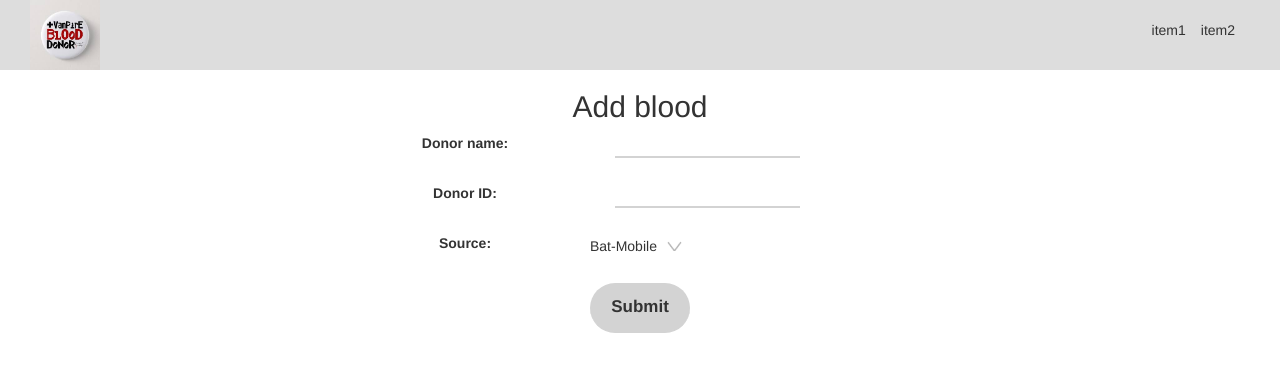
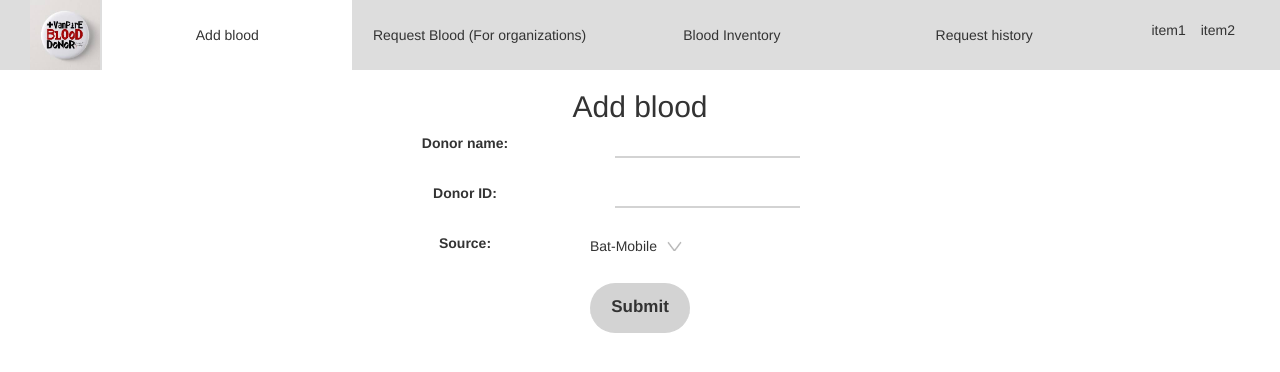
Before and after one commit to xyunsw/EarlyDafny, a Flask app: page /add_blood in a window 1280 px wide. Shown: the top 372 px of the page. Run offline with Flask 2, Linux system fonts and the light colour scheme; some libraries are stand-ins or nearby versions.

Commit message:
structure change

```diff
--- a/templates/add_blood.html
+++ b/templates/add_blood.html
@@ -38,6 +38,9 @@
 
 
 <script type="text/javascript">
+$().ready(function(){
+    $("#tag_1").css("background","white");
+});
 let use_by = document.getElementsByName('use_by')[0];
 mutubleElemTimeTransfer(use_by, "value")
 let sel = document.getElementsByName('source')[0];
--- a/templates/base.html
+++ b/templates/base.html
@@ -49,6 +49,7 @@
     .header{
         padding:0 30px;
         background:#DDDDDD;
+        height:70px;
     }
     .submit_buttom{
         width:100px;
@@ -64,10 +65,19 @@
         margin:0 auto;
         text-align:center;
     }
+    .event{
+        width:250px;
+        display: inline-block;
+        line-height: 70px;
+    }
 </style>
     <body>
         <header class="header">
             <div><a href="/"><image src="/static/vampire_logo.jpg" style="width:70px"></a></div>
+            <div class="event"id="tag_1">Add blood</div>
+            <div class="event" id="tag_2">Request Blood (For organizations)</div>
+            <div class="event" id="tag_3">Blood Inventory</div>
+            <div class="event"id="tag_4">Request history</div>
             <ul class="header-items">
                 <li class="header-item">item1</li>
                 <li class="header-item">item2</li>
@@ -78,4 +88,18 @@
 
         {% endblock %}
     </body>
+    <script type="text/javascript">
+    $("#tag_1").click(function(){
+        window.location.href="/add_blood";
+    });
+    $("#tag_2").click(function(){
+        window.location.href="/request_blood";
+    });
+    $("#tag_3").click(function(){
+        window.location.href="/blood_inventory";
+    });
+    $("#tag_4").click(function(){
+        window.location.href="/requests";
+    });
+    </script>
 </html>
--- a/templates/blood_inventory.html
+++ b/templates/blood_inventory.html
@@ -83,6 +83,9 @@
 
 
 <script type="text/javascript">
+$().ready(function(){
+    $("#tag_3").css("background","white");
+});
 async function getBloodList(opt) {
     let opt_json = JSON.stringify(opt);
     let res = await fetch('/api/get_bloods_by_conditions', {
--- a/templates/index.html
+++ b/templates/index.html
@@ -2,12 +2,6 @@
 {% block content %}
 
 <h1>Hello Vampire</h1>
-<div>
-    <a class="block" href="/add_blood">Add Blood</a>
-    <a class="block" href="/request_blood">Request Blood (For organizations)</a>
-    <a class="block" href="/blood_inventory">Blood Inventory</a>
-    <a class="block" href="/requests">Request history</a>
-</div>
 
 <script type="text/javascript">
     let bid_input = document.querySelector("#blood_id");
--- a/templates/request.html
+++ b/templates/request.html
@@ -11,5 +11,4 @@
     <label>Organization address: {{ org['address'] }}</label> <br />
     <label>Organization phone: {{ org['phone'] }}</label> <br />
 </div>
-
 {% endblock %}
--- a/templates/request_blood.html
+++ b/templates/request_blood.html
@@ -6,6 +6,9 @@
     <div style="margin-bottom: 25px;">
         <script type="text/javascript">
         let summary_filter = "BloodToSend";
+        $().ready(function(){
+            $("#tag_2").css("background","white");
+        });
         </script>
         <div style="margin-bottom: 10px;">Blood available for requesting</div>
         <div style="padding-left:240px">
--- a/templates/requests.html
+++ b/templates/requests.html
@@ -24,6 +24,11 @@
 </div>
 
 <script type="text/javascript">
+
+$().ready(function(){
+    $("#tag_4").css("background","white");
+});
+
 let tds = document.getElementsByClassName("immutable_timestamp");
 for (let td of tds) {
     immutubleElemTimeTransfer(td, "textContent");
```
